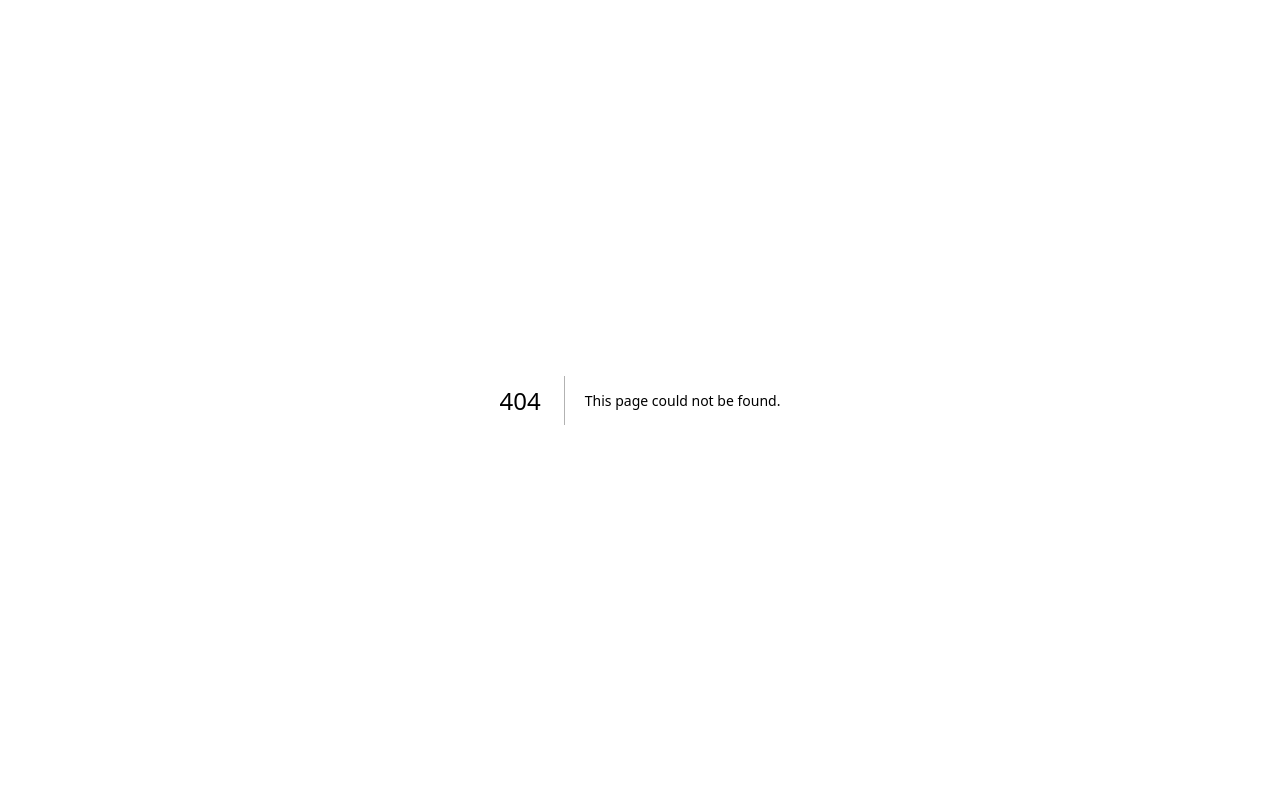
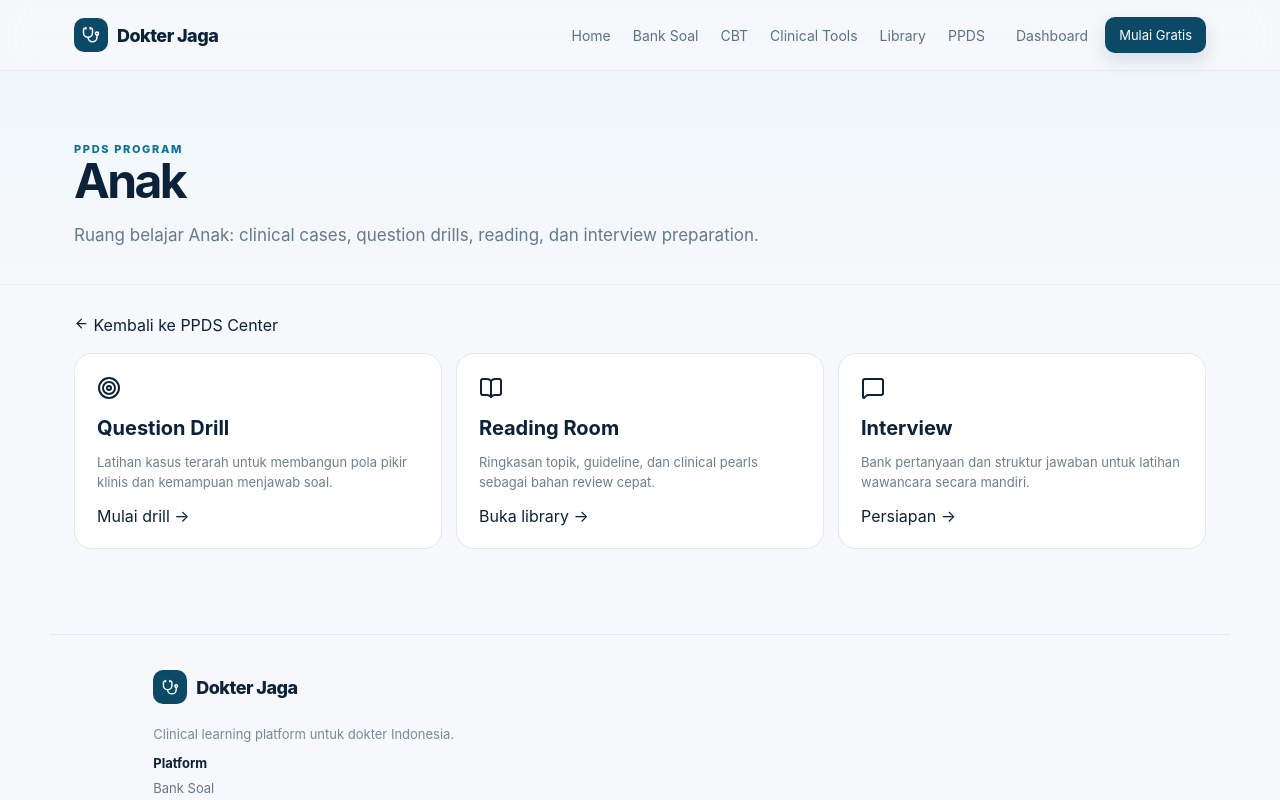
Before and after one commit to dwimakdasarimd-star/bank-soal-ukmppd, a Next.js app: page /ppds/anak in a window 1280 px wide. Before the commit this address had no page. Shown: the top 800 px of the page. Built offline with nearby package versions, Linux system fonts and the light colour scheme.

Commit message:
add PPDS program detail route

```diff
--- /dev/null
+++ b/app/ppds/[program]/page.tsx
@@ -0,0 +1,3 @@
+import {ArrowLeft,BookOpen,MessageSquare,Target} from 'lucide-react'; import Link from 'next/link'; import {Shell,PageHero} from '../../components';
+const labels:{[key:string]:string}={'penyakit-dalam':'Penyakit Dalam','bedah':'Bedah','neurologi':'Neurologi','anak':'Anak','obgyn':'Obgyn','anestesi':'Anestesi'};
+export default async function ProgramPage({params}:{params:Promise<{program:string}>}){const {program}=await params;const title=labels[program]||'PPDS Program';return <Shell><PageHero eyebrow="PPDS PROGRAM" title={title} description={`Ruang belajar ${title}: clinical cases, question drills, reading, dan interview preparation.`}/><main className="container page-content"><Link href="/ppds" className="text-link"><ArrowLeft size={15}/> Kembali ke PPDS Center</Link><div className="program-grid" style={{marginTop:'18px'}}><article className="program-card"><Target/><h2>Question Drill</h2><p>Latihan kasus terarah untuk membangun pola pikir klinis dan kemampuan menjawab soal.</p><a href="/bank-soal" className="text-link">Mulai drill →</a></article><article className="program-card"><BookOpen/><h2>Reading Room</h2><p>Ringkasan topik, guideline, dan clinical pearls sebagai bahan review cepat.</p><a href="/library" className="text-link">Buka library →</a></article><article className="program-card"><MessageSquare/><h2>Interview</h2><p>Bank pertanyaan dan struktur jawaban untuk latihan wawancara secara mandiri.</p><a href="/ppds" className="text-link">Persiapan →</a></article></div></main></Shell>}
```
